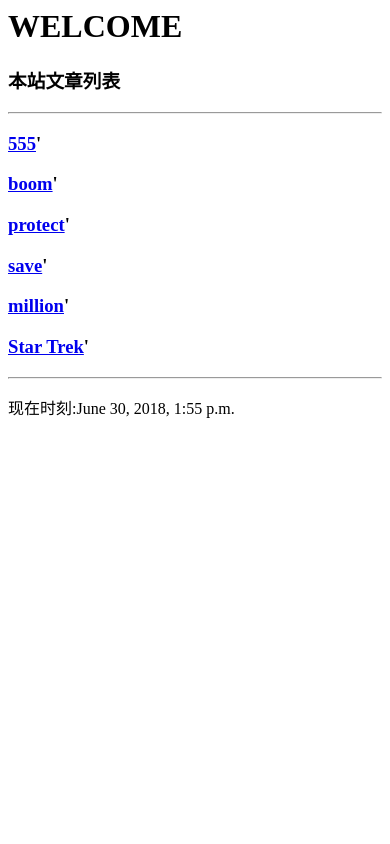
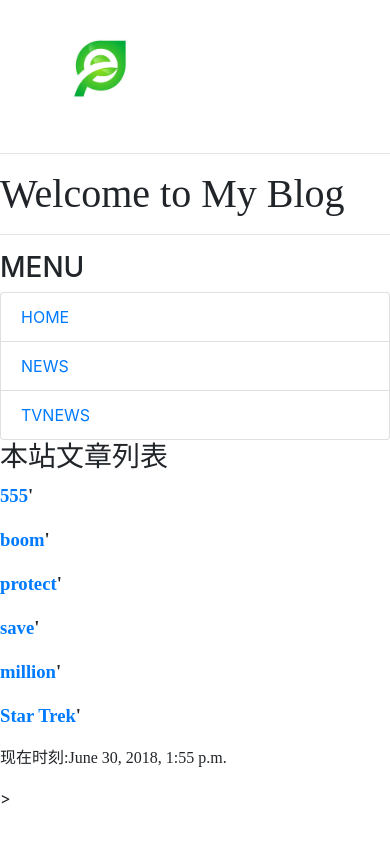
Before and after one commit to hongjie19970525/website-for-django, a Django app: page / in a window 390 px wide. Run offline with Django 3.2, Linux system fonts and the light colour scheme; data comes from the database, SQL or seed files in the repository; some libraries are stand-ins or nearby versions.

Commit message:
Add files via upload

```diff
--- a/mblog/settings.py
+++ b/mblog/settings.py
@@ -121,3 +121,6 @@ USE_TZ = True
 # https://docs.djangoproject.com/en/2.0/howto/static-files/
 
 STATIC_URL = '/static/'
+STATICFILES_DIRS=[
+    os.path.join(BASE_DIR,'static'),
+]
--- a/templates/base.html
+++ b/templates/base.html
@@ -3,13 +3,41 @@
         <title>
                 {% block title %}{% endblock %}
         </title>
+        <link href="https://stackpath.bootstrapcdn.com/bootstrap/4.1.1/css/bootstrap.min.css" rel="stylesheet" integrity="sha384-WskhaSGFgHYWDcbwN70/dfYBj47jz9qbsMId/iRN3ewGhXQFZCSftd1LZCfmhktB" crossorigin="anonymous">
+        <script src="https://stackpath.bootstrapcdn.com/bootstrap/4.1.1/js/bootstrap.min.js" integrity="sha384-smHYKdLADwkXOn1EmN1qk/HfnUcbVRZyYmZ4qpPea6sjB/pTJ0euyQp0Mk8ck+5T" crossorigin="anonymous"></script>
+        <script src="https://stackpath.bootstrapcdn.com/bootstrap/4.1.1/js/bootstrap.bundle.min.js" integrity="sha384-u/bQvRA/1bobcXlcEYpsEdFVK/vJs3+T+nXLsBYJthmdBuavHvAW6UsmqO2Gd/F9" crossorigin="anonymous"></script>
     </head>
     <body>
         {% include 'header.html' %}
-        {% block headmessage %}{% endblock %}
-        <hr>
-        {% block content %}{% endblock %}
-        <hr>
-        {% include 'footer.html' %}
+        <div class='row'>
+            <div class='col-sm-4 col-md-4'>
+                <div class='panel panel-default'>
+                    <div class='panel-heading'>
+                        <h3>MENU</h3>
+                    </div>
+                    <div class='panel-body'>
+                        <div class='list-group'>
+                            <a href='/' class='list-group-item'>HOME</a>
+                            <a href='http://tar.so./news' class='list-group-item'>NEWS</a>
+                            <a href='http://drho.tw/news' class='list-group-item'>TVNEWS</a>
+                        </div>
+                    </div>
+                </div>
+            </div>
+            <div class='col-sm-8 col-md-8'>
+                    <div class='panel panel-default'>
+                        <div class='panel=heading'>
+                            {% block headmessage %}{% endblock %}
+                        </div>
+                        <div class='panel-body'>
+                            {% block content %}{% endblock %}
+                        </div>
+                        <div class='panel-footer'>
+                            {% include 'footer.html' %}
+                        </div>
+                    </div>
+                </div>
+        </div>>
+
     </body>
 </html>
--- a/templates/header.html
+++ b/templates/header.html
@@ -1 +1,14 @@
-<h1 style='font-family: 微软雅黑;'>WELCOME</h1>
+{% load staticfiles %}
+<div class='well'>
+    <div class='row'>
+        <div class='col-sm-4 col-md-4'>
+                <img src="{% static "images/logo.jpg" %}" width='200',height='200'>
+                <hr>
+        </div>
+        <div class='col-sm-8 col-md-8'>
+            <h1 style="font-family: 微软雅黑;">Welcome to My Blog</h1>
+            <hr>
+        </div>
+    </div>
+
+</div>
```
Also changed, not shown: static/images/logo.jpg (added).
